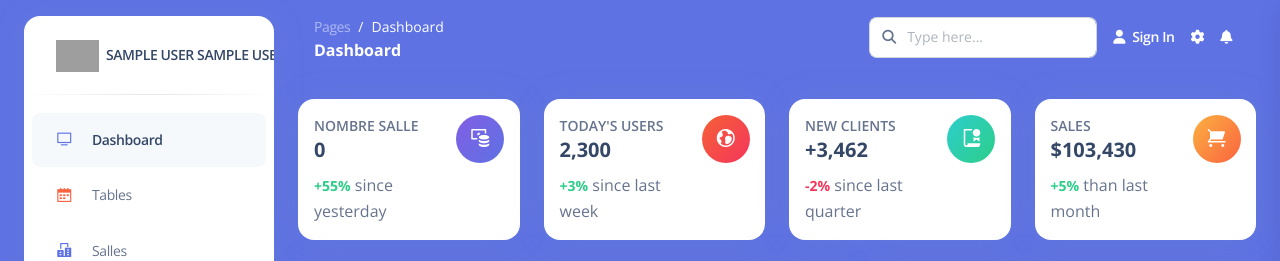
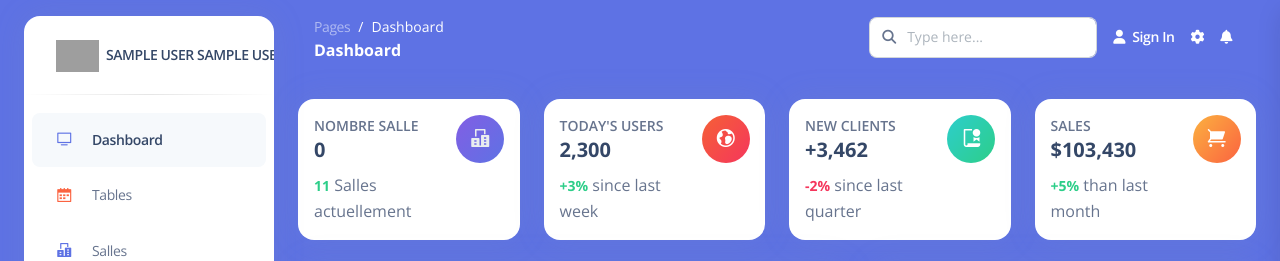
Before and after one commit to ZAKARIA-BEN-JEDDI/pfe, a PHP site: page /pages/dashboard.php in a window 1280 px wide. Shown: the top 261 px of the page. Run offline with PHP 8.4, Linux system fonts and the light colour scheme; the visitor is signed in with stand-in values (Sample User, id 1); data that the repository does not hold is empty; some libraries are stand-ins or nearby versions; grey boxes are pictures that could not be loaded.

Commit message:
modification sur la page dashboard

```diff
--- a/pages/dashboard.php
+++ b/pages/dashboard.php
@@ -279,14 +279,15 @@
                       <?= $nbr_salle //*nombre salle ; ?>
                     </h5>
                     <p class="mb-0">
-                      <span class="text-success text-sm font-weight-bolder">+55%</span>
-                      since yesterday
+                      <span class="text-success text-sm font-weight-bolder">11</span>
+                      Salles actuellement
                     </p>
                   </div>
                 </div>
                 <div class="col-4 text-end">
                   <div class="icon icon-shape bg-gradient-primary shadow-primary text-center rounded-circle">
-                    <i class="ni ni-money-coins text-lg opacity-10" aria-hidden="true"></i>
+                    <!-- <i class="ni ni-money-coins text-lg opacity-10" aria-hidden="true"></i> -->
+                    <i class="ni ni-building text-light text-lg opacity-10"></i>
                   </div>
                 </div>
               </div>
--- a/pages/salle.php
+++ b/pages/salle.php
@@ -459,8 +459,6 @@ try {
                               <a href="description_salle.php?id=<?= $result->id_salle  ?>">
                                 <i class="fas fa-eye text-primary ms-1 opacity-10 fa-sm"></i>
                               </a>
-                              <!-- <a href="">
-                              </a> -->
                             </td>
                           </tr>
                         <?php endforeach; ?>
@@ -541,7 +539,7 @@ try {
     });
 }
 
-    </script>
+  </script>
 
     <script type="text/javascript">
     $(document).ready(function(){
```
